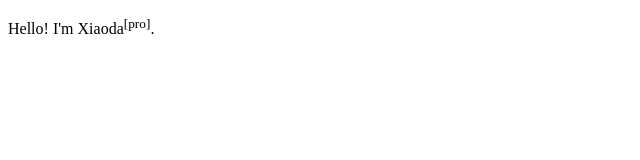
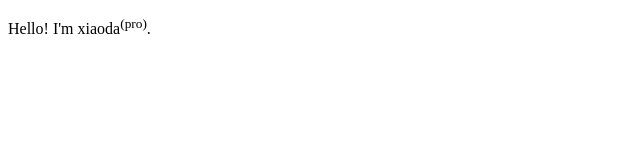
Before and after one commit to xiaoda/xdhelper, a website built with webpack: page docs/index.html in a window 1280 px wide. Shown: the full height of the page, 0-640 px from the left. Built offline with nearby package versions, Linux system fonts and the light colour scheme.

Commit message:
Update index.html

```diff
--- a/docs/index.html
+++ b/docs/index.html
@@ -4,6 +4,6 @@
   <title>xiaoda.pro</title>
 </head>
 <body>
-  <p>Hello! I'm Xiaoda<sup>[pro]</sup>.</p>
+  <p>Hello! I'm xiaoda<sup>(pro)</sup>.</p>
 </body>
 </html>
```
